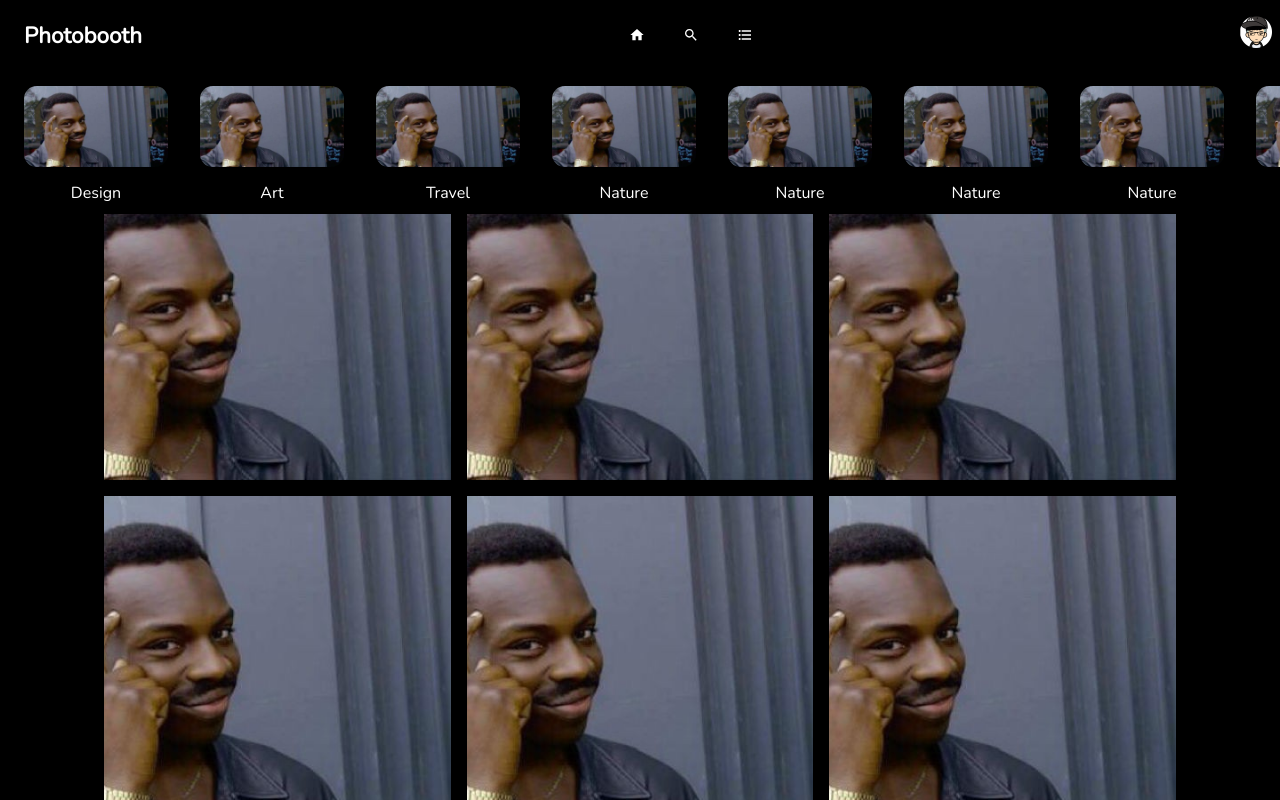
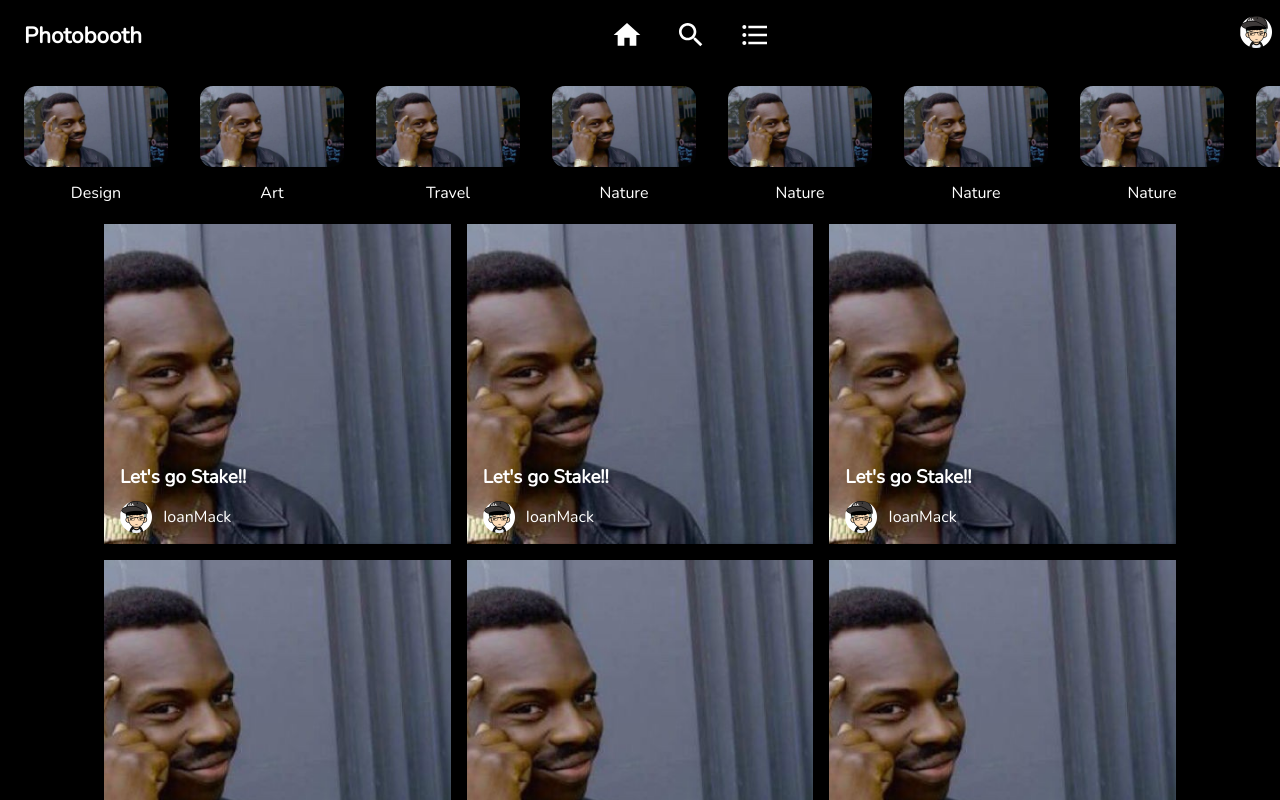
Before and after one commit to pramish/PhotoBooth, a React (Create React App) app in the folder frontend/: page /home in a window 1280 px wide. Shown: the top 800 px of the page. Built offline with nearby package versions, Linux system fonts and the light colour scheme; a web font is replaced by a local one.

Commit message:
Add hover effect for images in homepage

```diff
--- a/frontend/package.json
+++ b/frontend/package.json
@@ -3,6 +3,8 @@
   "version": "0.1.0",
   "private": true,
   "dependencies": {
+    "@material-ui/core": "^4.4.3",
+    "@material-ui/icons": "^4.4.3",
     "react": "^16.9.0",
     "react-dom": "^16.9.0",
     "react-glide": "^3.2.0",
--- a/frontend/src/app/common/Navbar.jsx
+++ b/frontend/src/app/common/Navbar.jsx
@@ -1,17 +1,23 @@
-import React from "react";
+import React, { useState } from "react";
 import styled from "styled-components";
 import defaultImg from "../../assets/default-round.png";
 import { MdHome, MdSearch, MdFormatListBulleted } from "react-icons/md";
 import SearchBar from "./SearchBar";
 
 const Navbar = ({ onClickHandler }) => {
+  const [searchClick, setSearchClick] = useState(false);
+  const toggleSearchBar = () => {
+    setSearchClick(!searchClick);
+  };
+
   return (
     <Container>
       <h4>Photobooth</h4>
       <div className="navbtns">
-        <MdHome color="white" />
-        <MdSearch color="white" />
-        <MdFormatListBulleted color="white" />
+        <MdHome color="white" size="2rem" />
+        <div className="searchbar">{searchClick ? <SearchBar /> : ""}</div>
+        <MdSearch color="white" size="2rem" onClick={toggleSearchBar} />
+        <MdFormatListBulleted color="white" size="2rem" />
       </div>
       <div>
         <img src={defaultImg} onClick={onClickHandler} />
@@ -33,7 +39,7 @@ const Container = styled.div`
     display: flex;
     flex-direction: row;
     justify-content: space-between;
-    width: 10%;
+    /* width: 10%; */
   }
   img {
     height: 2rem;
@@ -52,7 +58,14 @@ const Container = styled.div`
   }
   .navbtns {
     display: flex;
-    justify-content: center;
+    justify-content: space-between;
     align-self: center;
+    svg {
+      margin-right: 1rem;
+      margin-left: 1rem;
+      cursor: pointer;
+    }
+  }
+  .searchbar {
   }
 `;
--- a/frontend/src/app/common/SearchBar.jsx
+++ b/frontend/src/app/common/SearchBar.jsx
@@ -5,19 +5,20 @@ import { IoIosSearch } from "react-icons/io";
 const SearchBar = () => (
   <Container>
     <input placeholder="Search" />
-    <IoIosSearch size={`1.8em`} style={{ cursor: "pointer" }} />
   </Container>
 );
 export default SearchBar;
 
 const Container = styled.div`
-  display: flex;
-  align-items: center;
-  justify-content: center;
   input {
-    width: 51%;
+    color: black;
+    margin-top: 0.4rem;
+    margin-right: 1rem;
+    margin-left: 1rem;
     border: none;
-    border-bottom: 1px solid #41403e;
-    border-bottom-left-radius: 0 0;
+    border-bottom: 0px solid #41403e;
+    border-radius: 0.4rem;
+    height: 1.3rem;
+    padding-left: 1rem;
   }
 `;
--- a/frontend/src/app/home/EachFeed.jsx
+++ b/frontend/src/app/home/EachFeed.jsx
@@ -1,27 +1,90 @@
-import React from "react";
+import React, { useState } from "react";
 import styled from "styled-components";
-import { FaComment } from "react-icons/fa";
 
 import meme from "../../assets/meme.jpg";
+import boy from "../../assets/default-round.png";
 
 const EachFeed = () => {
+  const [toggleDetails, setToggleDetails] = useState(false);
+
+  const showDetails = () => {
+    setToggleDetails(true);
+  };
+  const hideDetails = () => {
+    setToggleDetails(false);
+  };
+
   return (
-    <Container>
+    <Container
+      onMouseEnter={showDetails}
+      onMouseLeave={hideDetails}
+      toggle={toggleDetails}
+    >
       <div className="img-wrapper">
         <img src={meme} />
+      </div>
+      <div className="overlay">
+        <DetailsView image={boy} />
       </div>
     </Container>
   );
 };
 
+const DetailsView = ({ image }) => (
+  <DetailsViewContainer>
+    <h3>Let's go Stake!! </h3>
+    <div className="author">
+      <img
+        src={image}
+        style={{
+          height: "2rem",
+          width: "2rem"
+        }}
+      />
+      <p>IoanMack</p>
+    </div>
+  </DetailsViewContainer>
+);
+
 export default EachFeed;
 
+const DetailsViewContainer = styled.div`
+  display: flex;
+  flex-direction: column;
+  align-items: flex-start;
+  justify-content: flex-end;
+  margin-left: 1rem;
+  .blur {
+    opacity: 0.2;
+  }
+  h3 {
+    margin: 0;
+  }
+  .author {
+    display: flex;
+    justify-content: flex-start;
+    flex-direction: row;
+    align-items: center;
+    p {
+      margin-left: 0.7rem;
+    }
+  }
+`;
+
 const Container = styled.div`
+  cursor: pointer;
+  display: grid;
+  .img-wrapper,
+  .overlay {
+    grid-area: 1 / 1;
+    display: flex;
+  }
   .img-wrapper {
     height: 20rem;
     /* width: 20%; */
-    background-color: red;
+
     img {
+      ${props => (props.toggle ? "opacity: 0.5" : "")}
       height: auto;
       max-height: 100%;
       width: 100%;
--- a/frontend/src/app/home/Home.jsx
+++ b/frontend/src/app/home/Home.jsx
@@ -35,7 +35,7 @@ const Home = () => {
 export default Home;
 
 const Container = styled.div`
-  margin-top: 10rem;
+  margin-top: 14rem;
   display: flex;
   flex-direction: column;
   padding-left: 6rem;
@@ -43,9 +43,8 @@ const Container = styled.div`
 
   .each-feeds {
     display: grid;
-
     align-items: center;
-    grid-template-columns: repeat(auto-fit, minmax(20rem, 1fr));
+    grid-template-columns: repeat(auto-fit, minmax(18rem, 1fr));
     grid-gap: 1rem;
   }
 `;
@@ -57,4 +56,5 @@ const TopNav = styled.div`
   top: 0;
   width: 100%;
   background-color: black;
+  padding-right: 1rem;
 `;
```
Also changed, not shown: frontend/src/app/common/Fab.jsx (added, +10 -0 lines), 1 other file (tests, documents, lock files or other folders).
